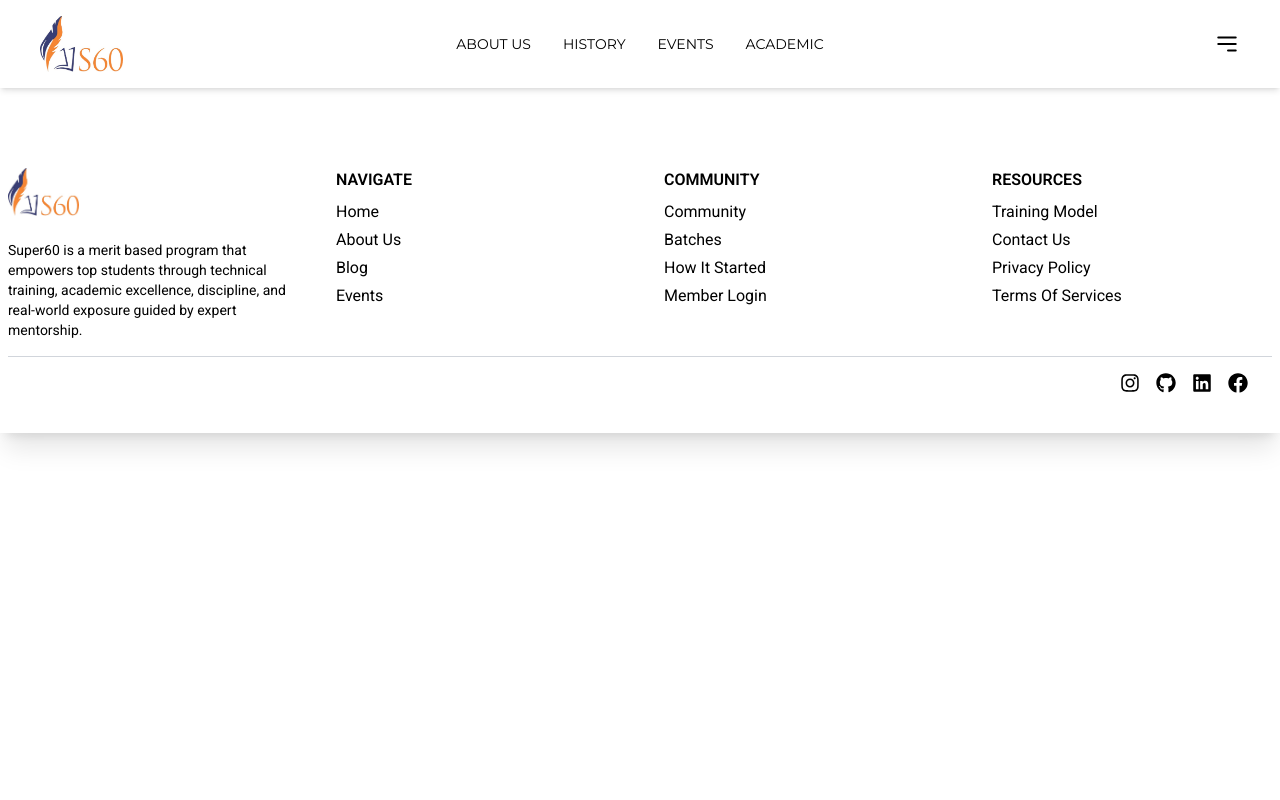
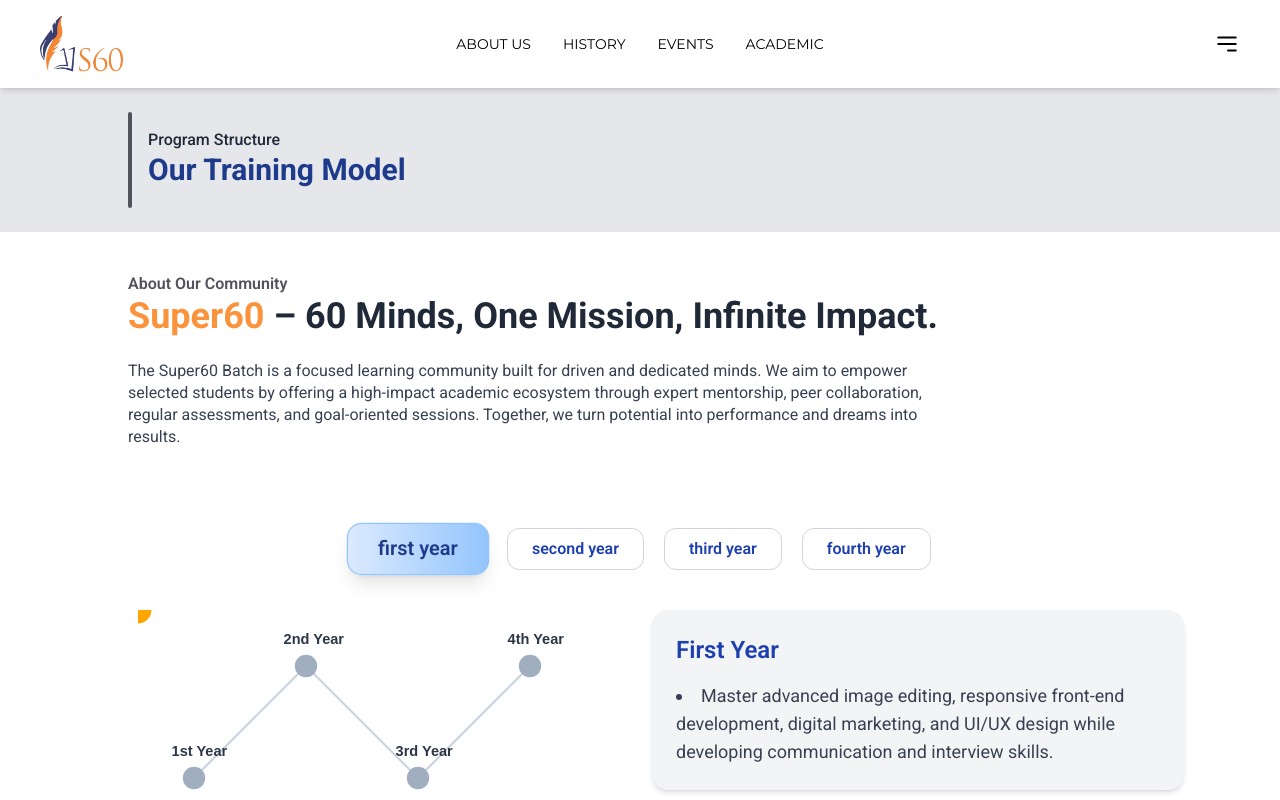
Before and after one commit to Uditkrpathak/Super_60, a React (Vite) app in the folder Frontend/: page /training-model in a window 1280 px wide. Shown: the top 800 px of the page. Built offline with nearby package versions, Linux system fonts and the light colour scheme.

Commit message:
TrainingSchedule

```diff
--- /dev/null
+++ b/Frontend/src/Components/Training/TrainingSchedule.jsx
@@ -0,0 +1,185 @@
+import React, { useState, useEffect, useRef } from "react";
+import { motion, AnimatePresence } from "framer-motion";
+
+const yearData = {
+    first: {
+        title: "First Year",
+        content: [
+            "Master advanced image editing, responsive front-end development, digital marketing, and UI/UX design while developing communication and interview skills.",
+        ],
+    },
+    second: {
+        title: "Second Year",
+        content: [
+            "Learn data structures, backend development, and start working on real-world projects.",
+            "Participate in coding contests and build team collaboration.",
+        ],
+    },
+    third: {
+        title: "Third Year",
+        content: [
+            "Focus on open-source, internships, major projects, and hackathons.",
+            "Get guidance on resume building and advanced technical interviews.",
+        ],
+    },
+    fourth: {
+        title: "Fourth Year",
+        content: [
+            "Prepare for placements with mock interviews, company-specific training, and career strategy planning.",
+            "Build a strong online presence.",
+        ],
+    },
+};
+
+const TrainingSchedule = () => {
+    const [selectedYear, setSelectedYear] = useState("first");
+    const indicatorRef = useRef(null);
+    const motionRef = useRef(0);
+
+    const points = [
+        { x: 50, y: 150, label: "1st Year" },
+        { x: 150, y: 50, label: "2nd Year" },
+        { x: 250, y: 150, label: "3rd Year" },
+        { x: 350, y: 50, label: "4th Year" },
+    ];
+
+    const getFullPath = (fromIndex, toIndex) => {
+        const forward = fromIndex < toIndex;
+        const slice = points.slice(
+            Math.min(fromIndex, toIndex),
+            Math.max(fromIndex, toIndex) + 1
+        );
+        const ordered = forward ? slice : slice.reverse();
+        return ordered
+            .map((pt, i) => `${i === 0 ? "M" : "L"}${pt.x},${pt.y}`)
+            .join(" ");
+    };
+
+    useEffect(() => {
+        const currentIndex = ["first", "second", "third", "fourth"].indexOf(selectedYear);
+        const previousIndex = motionRef.current;
+
+        if (indicatorRef.current) {
+            const fullPath = getFullPath(previousIndex, currentIndex);
+            indicatorRef.current.setAttribute("path", fullPath);
+            indicatorRef.current.beginElement();
+            motionRef.current = currentIndex;
+        }
+    }, [selectedYear]);
+
+    return (
+        <section className="">
+            {/* Header */}
+            <div className="bg-gray-200 px-32 py-6 flex gap-4">
+                <div className="inline-block w-1 h-24 bg-zinc-600 rounded-md"></div>
+                <div>
+                    <h2 className="text-md font-medium text-left text-gray-800 pt-4">
+                        Program Structure
+                    </h2>
+                    <h1 className="text-3xl font-bold text-left text-blue-900">
+                        Our Training Model
+                    </h1>
+                </div>
+            </div>
+
+            {/* About */}
+            <div className="w-full px-32 mx-auto py-10">
+                <p className="text-zinc-600 font-semibold">About Our Community</p>
+                <h2 className="text-4xl font-bold text-gray-800 mb-6">
+                    <span className="text-orange-400">Super60</span> – 60 Minds, One Mission, Infinite Impact.
+                </h2>
+                <p className="text-gray-700 leading-snug pr-48">
+                    The Super60 Batch is a focused learning community built for driven and dedicated minds.
+                    We aim to empower selected students by offering a high-impact academic ecosystem through expert mentorship,
+                    peer collaboration, regular assessments, and goal-oriented sessions.
+                    Together, we turn potential into performance and dreams into results.
+                </p>
+            </div>
+
+            {/* Training Section */}
+            <section className="py-10 px-20">
+                {/* Tabs */}
+                <div className="flex justify-center flex-wrap gap-5 mb-10">
+                    {["first", "second", "third", "fourth"].map((id, i) => {
+                        const label = `${id} year`;
+                        const isActive = selectedYear === id;
+                        const selectedIndex = ["first", "second", "third", "fourth"].indexOf(selectedYear);
+
+                        let translateClass = "";
+                        if (selectedIndex !== -1) {
+                            if (i < selectedIndex) translateClass = "-translate-x-3";
+                            else if (i > selectedIndex) translateClass = "translate-x-3";
+                        }
+
+                        return (
+                            <span
+                                key={id}
+                                onClick={() => setSelectedYear(id)}
+                                className={`relative inline-block transform transition-transform duration-500 ease-in-out text-sm md:text-base font-semibold px-6 py-2 rounded-xl border cursor-pointer
+                                    ${isActive
+                                        ? "bg-gradient-to-r from-blue-100 to-blue-300 text-blue-900 border-blue-300 shadow-lg scale-125 z-10"
+                                        : "bg-white text-blue-800 border-gray-300 hover:bg-blue-50 hover:shadow-lg"}
+                                    ${translateClass}`}
+                            >
+                                {label}
+                            </span>
+                        );
+                    })}
+                </div>
+
+                {/* Content & Path */}
+                <div className="flex flex-col md:flex-row justify-center items-start gap-6 px-4 pb-10">
+                    {/* SVG Path */}
+                    <div className="w-full md:w-1/2 flex justify-center relative">
+                        <svg viewBox="0 0 400 200" className="w-full max-w-md">
+                            <path d="M50,150 L150,50 L250,150 L350,50" fill="none" stroke="#CBD5E0" strokeWidth="2" />
+                            {points.map((pt, i) => (
+                                <g key={i}>
+                                    <circle cx={pt.x} cy={pt.y} r="10" fill="#A0AEC0" />
+                                    <text
+                                        x={pt.x - 20}
+                                        y={pt.y - 20}
+                                        fontSize="13"
+                                        fontWeight="bold"
+                                        fill="#2D3748"
+                                        fontFamily="sans-serif"
+                                    >
+                                        {pt.label}
+                                    </text>
+                                </g>
+                            ))}
+                            <circle r="12" fill="orange">
+                                <animateMotion ref={indicatorRef} dur="0.8s" fill="freeze" />
+                            </circle>
+                        </svg>
+                    </div>
+
+                    {/* Animated Content */}
+                    <div className="w-full md:w-1/2">
+                        <AnimatePresence mode="wait">
+                            <motion.div
+                                key={selectedYear}
+                                initial={{ opacity: 0, y: 30 }}
+                                animate={{ opacity: 1, y: 0 }}
+                                exit={{ opacity: 0, y: -20 }}
+                                transition={{ duration: 0.4 }}
+                                className="bg-gray-100 p-6 rounded-2xl w-full shadow-md"
+                            >
+                                <h3 className="text-2xl font-semibold text-blue-800 mb-4">
+                                    {yearData[selectedYear].title}
+                                </h3>
+                                <ul className="list-disc list-inside space-y-2 text-lg text-gray-700">
+                                    {yearData[selectedYear].content.map((item, idx) => (
+                                        <li key={idx}>{item}</li>
+                                    ))}
+                                </ul>
+                            </motion.div>
+                        </AnimatePresence>
+                    </div>
+                </div>
+            </section>
+        </section>
+    );
+};
+
+export default TrainingSchedule;
--- a/Frontend/src/Pages/TrainingModel.jsx
+++ b/Frontend/src/Pages/TrainingModel.jsx
@@ -1,9 +1,10 @@
 import React from 'react'
+import TrainingSchedule from '../Components/Training/TrainingSchedule'
 
 const TrainingModel = () => {
   return (
-    <div>
-
+    <div className='pt-[88px]'>
+      <TrainingSchedule />
     </div>
   )
 }
```
